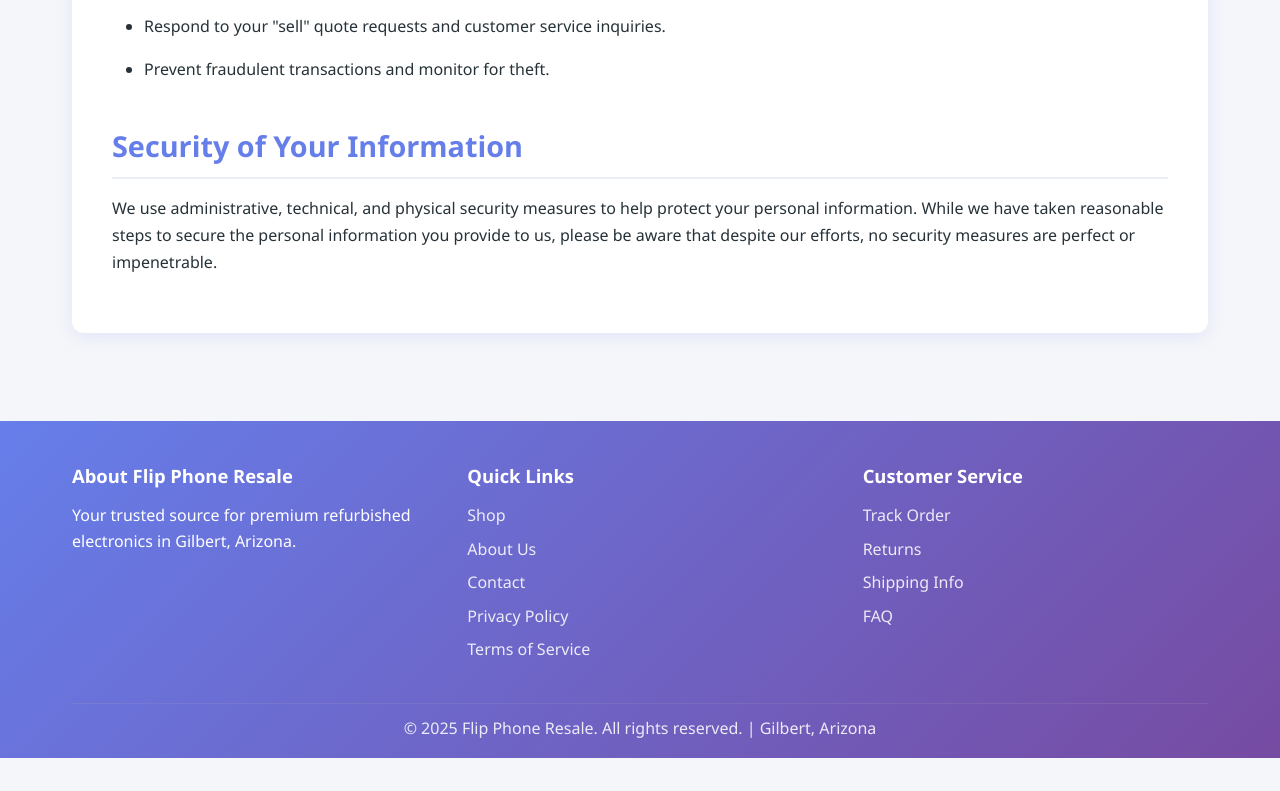
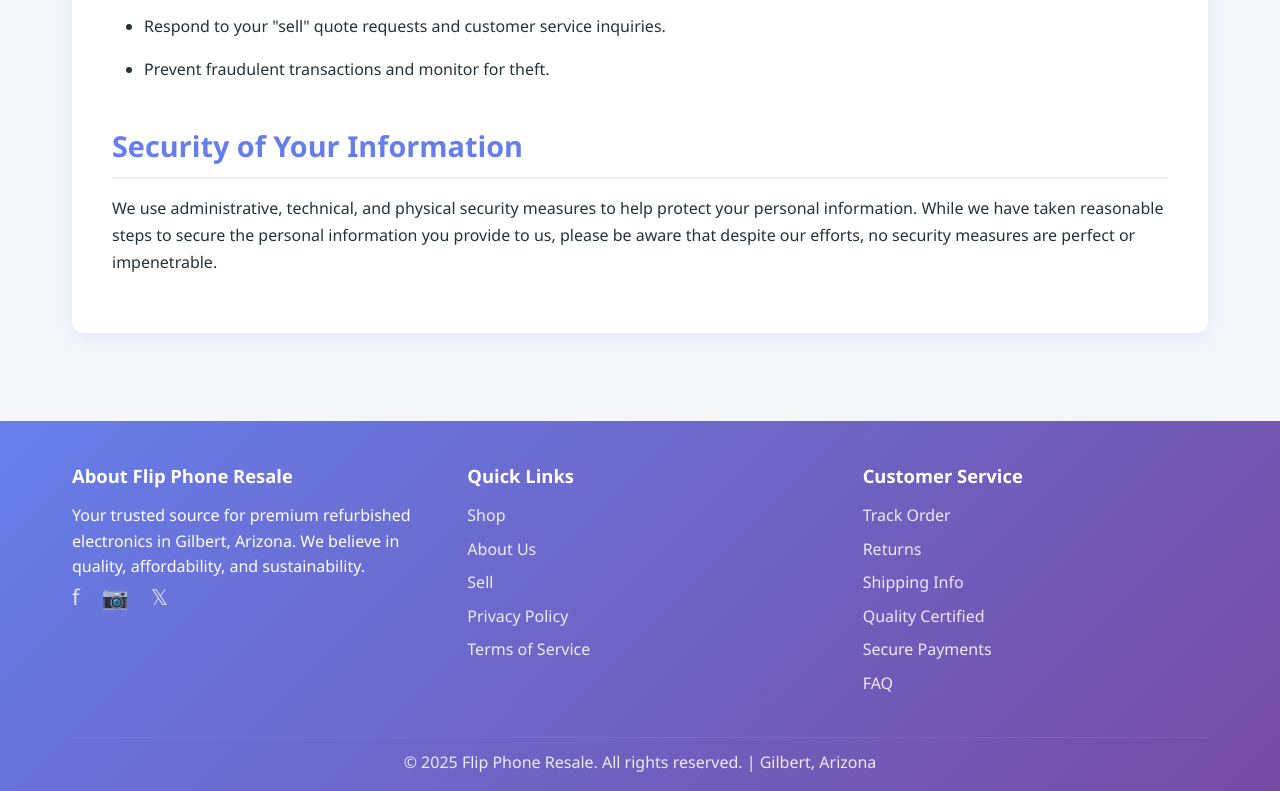
Before and after one commit to nickazwildland87/FlipPhoneResale-site, a plain HTML site: page privacy.html in a window 1280 px wide. Shown: the part 1086-1877 px from the top of the page. Before the commit the page ends 1844 px from the top, so only its background shows below. Drawn offline with Linux system fonts and the light colour scheme; no server answers.

Commit message:
Footer Updated

```diff
--- a/privacy.html
+++ b/privacy.html
@@ -86,14 +86,19 @@
             <div class="footer-content">
                 <div class="footer-section">
                     <h4>About Flip Phone Resale</h4>
-                    <p>Your trusted source for premium refurbished electronics in Gilbert, Arizona.</p>
+                    <p>Your trusted source for premium refurbished electronics in Gilbert, Arizona. We believe in quality, affordability, and sustainability.</p>
+                    <div class="social-links">
+                        <a href="#" title="Facebook">f</a>
+                        <a href="#" title="Instagram">📷</a>
+                        <a href="#" title="Twitter">𝕏</a>
+                    </div>
                 </div>
                 <div class="footer-section">
                     <h4>Quick Links</h4>
                     <ul>
                         <li><a href="shop.html">Shop</a></li>
                         <li><a href="about.html">About Us</a></li>
-                        <li><a href="index.html#contact">Contact</a></li>
+                        <li><a href="sell.html">Sell</a></li>
                         <li><a href="privacy.html">Privacy Policy</a></li>
                         <li><a href="terms.html">Terms of Service</a></li>
                     </ul>
@@ -104,6 +109,8 @@
                         <li><a href="#">Track Order</a></li>
                         <li><a href="returns.html">Returns</a></li>
                         <li><a href="shipping.html">Shipping Info</a></li>
+                        <li><a href="quality.html">Quality Certified</a></li>
+                        <li><a href="payment.html">Secure Payments</a></li>
                         <li><a href="index.html#contact">FAQ</a></li>
                     </ul>
                 </div>
```
